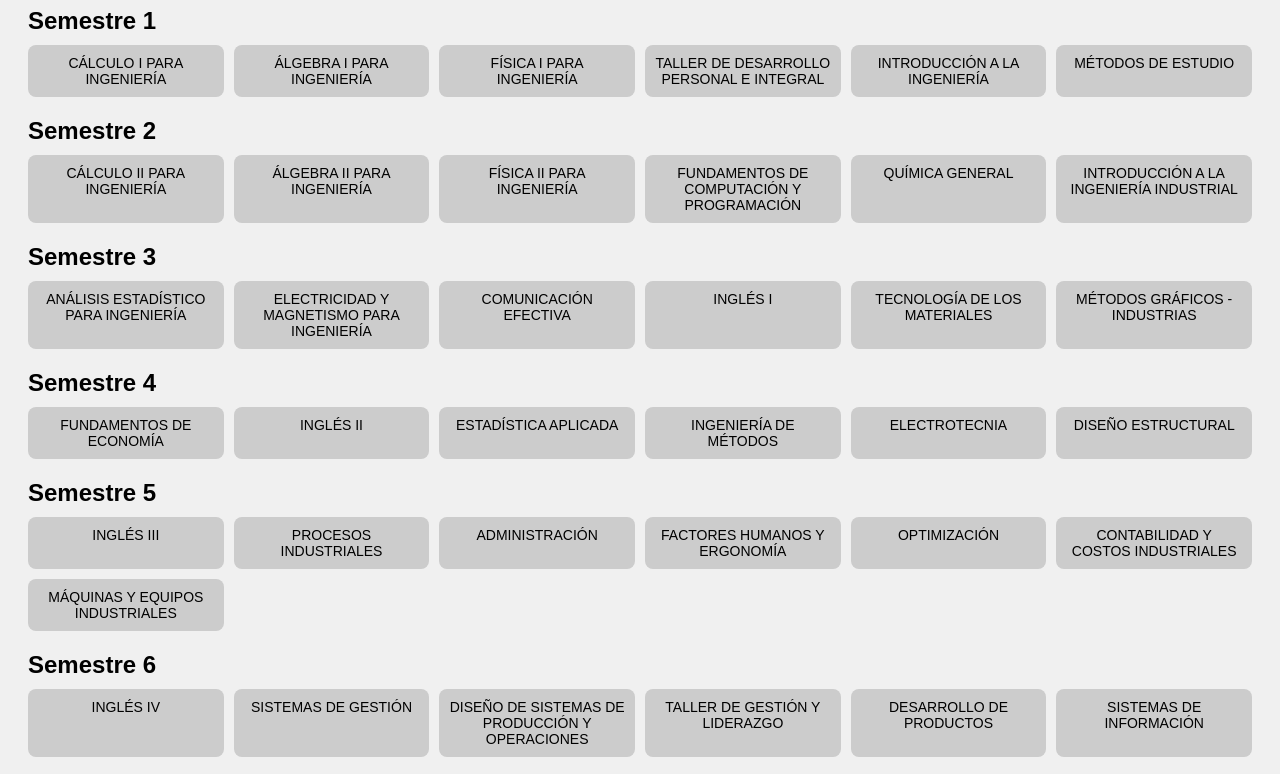
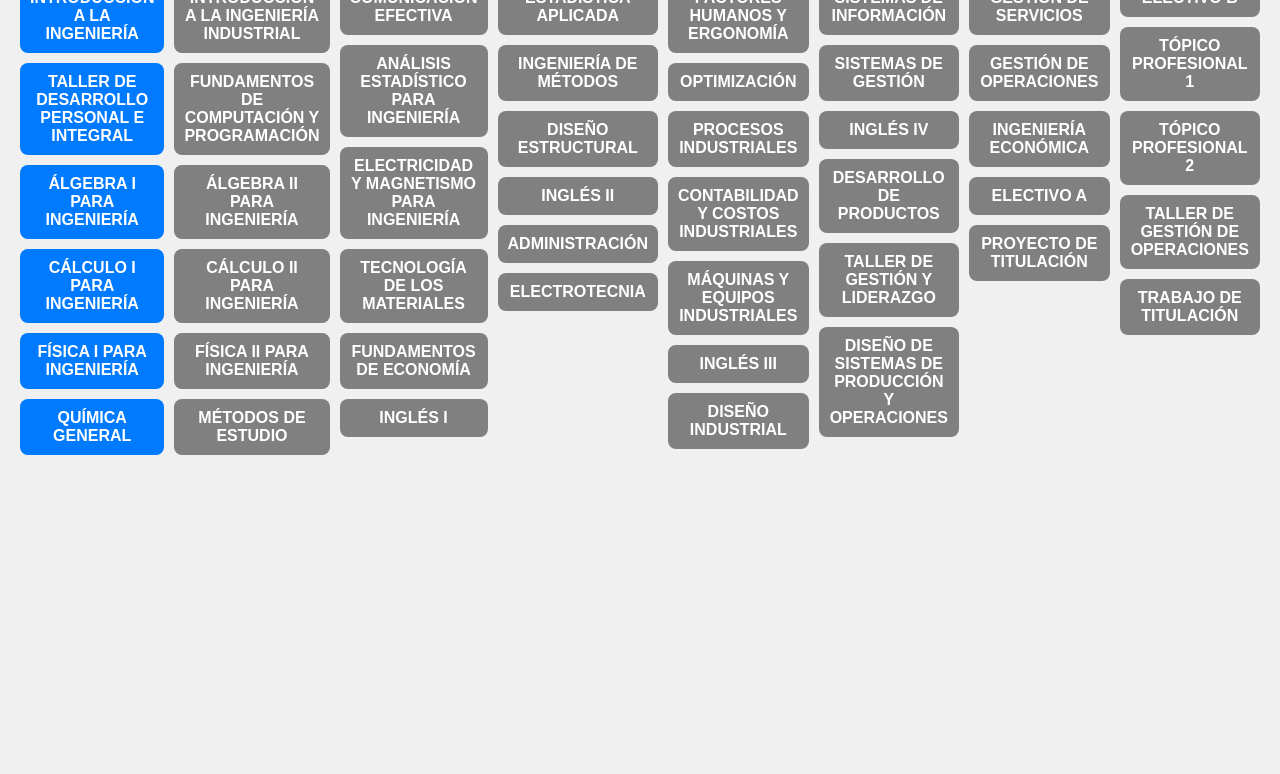
Before and after one commit to PXNDX110/malla-curricular-interactiva, a plain HTML site: page index.html in a window 1280 px wide. Shown: the part 101-875 px from the top of the page. After the commit the page ends 800 px from the top, so only its background shows below. Drawn offline with Linux system fonts and the light colour scheme.

Commit message:
Update index.html

```diff
--- a/index.html
+++ b/index.html
@@ -2,22 +2,23 @@
 <html lang="es">
 <head>
   <meta charset="UTF-8">
+  <meta name="viewport" content="width=device-width, initial-scale=1.0">
   <title>Malla Curricular Interactiva</title>
   <style>
     body {
       font-family: Arial, sans-serif;
-      background: #f0f0f0;
-      padding: 20px;
+      background-color: #f0f0f0;
+      margin: 20px;
+    }
+    .malla {
+      display: grid;
+      grid-template-columns: repeat(8, 1fr);
+      gap: 10px;
+      justify-items: center;
     }
     .semestre {
-      margin-bottom: 20px;
-    }
-    .semestre h2 {
-      margin-bottom: 10px;
-    }
-    .ramos {
-      display: grid;
-      grid-template-columns: repeat(6, 1fr);
+      display: flex;
+      flex-direction: column;
       gap: 10px;
     }
     .ramo {
@@ -25,32 +26,33 @@
       border-radius: 8px;
       text-align: center;
       cursor: pointer;
-      font-size: 14px;
-      background-color: #ccc;
+      color: white;
+      font-weight: bold;
+      transition: background-color 0.3s;
     }
-    .gris { background-color: #ccc; }
-    .azul { background-color: #8ecae6; }
-    .amarillo { background-color: #ffb703; }
-    .verde { background-color: #90be6d; }
+    .gris { background-color: gray; }
+    .azul { background-color: #007BFF; }
+    .amarillo { background-color: #FFC107; color: black; }
+    .verde { background-color: #28a745; }
   </style>
 </head>
 <body>
   <h1>Malla Curricular Interactiva</h1>
-  <div id="malla"></div>
+  <div class="malla" id="malla"></div>
 
   <script>
-    const ramosPorSemestre = [
-      ["CÁLCULO I PARA INGENIERÍA", "ÁLGEBRA I PARA INGENIERÍA", "FÍSICA I PARA INGENIERÍA", "TALLER DE DESARROLLO PERSONAL E INTEGRAL", "INTRODUCCIÓN A LA INGENIERÍA", "MÉTODOS DE ESTUDIO"],
-      ["CÁLCULO II PARA INGENIERÍA", "ÁLGEBRA II PARA INGENIERÍA", "FÍSICA II PARA INGENIERÍA", "FUNDAMENTOS DE COMPUTACIÓN Y PROGRAMACIÓN", "QUÍMICA GENERAL", "INTRODUCCIÓN A LA INGENIERÍA INDUSTRIAL"],
-      ["ANÁLISIS ESTADÍSTICO PARA INGENIERÍA", "ELECTRICIDAD Y MAGNETISMO PARA INGENIERÍA", "COMUNICACIÓN EFECTIVA", "INGLÉS I", "TECNOLOGÍA DE LOS MATERIALES", "MÉTODOS GRÁFICOS - INDUSTRIAS"],
-      ["FUNDAMENTOS DE ECONOMÍA", "INGLÉS II", "ESTADÍSTICA APLICADA", "INGENIERÍA DE MÉTODOS", "ELECTROTECNIA", "DISEÑO ESTRUCTURAL"],
-      ["INGLÉS III", "PROCESOS INDUSTRIALES", "ADMINISTRACIÓN", "FACTORES HUMANOS Y ERGONOMÍA", "OPTIMIZACIÓN", "CONTABILIDAD Y COSTOS INDUSTRIALES", "MÁQUINAS Y EQUIPOS INDUSTRIALES"],
-      ["INGLÉS IV", "SISTEMAS DE GESTIÓN", "DISEÑO DE SISTEMAS DE PRODUCCIÓN Y OPERACIONES", "TALLER DE GESTIÓN Y LIDERAZGO", "DESARROLLO DE PRODUCTOS", "SISTEMAS DE INFORMACIÓN"],
-      ["ELECTIVO A", "GESTIÓN DE OPERACIONES", "GESTIÓN DE SERVICIOS", "INGENIERÍA ECONÓMICA", "PROYECTO DE TITULACIÓN"],
-      ["ELECTIVO B", "TÓPICO PROFESIONAL I", "TÓPICO PROFESIONAL II", "TALLER DE GESTIÓN DE OPERACIONES", "TRABAJO DE TITULACIÓN"]
+    const ramos = [
+      ["INTRODUCCIÓN A LA INGENIERÍA", "TALLER DE DESARROLLO PERSONAL E INTEGRAL", "ÁLGEBRA I PARA INGENIERÍA", "CÁLCULO I PARA INGENIERÍA", "FÍSICA I PARA INGENIERÍA", "QUÍMICA GENERAL"],
+      ["INTRODUCCIÓN A LA INGENIERÍA INDUSTRIAL", "FUNDAMENTOS DE COMPUTACIÓN Y PROGRAMACIÓN", "ÁLGEBRA II PARA INGENIERÍA", "CÁLCULO II PARA INGENIERÍA", "FÍSICA II PARA INGENIERÍA", "MÉTODOS DE ESTUDIO"],
+      ["COMUNICACIÓN EFECTIVA", "ANÁLISIS ESTADÍSTICO PARA INGENIERÍA", "ELECTRICIDAD Y MAGNETISMO PARA INGENIERÍA", "TECNOLOGÍA DE LOS MATERIALES", "FUNDAMENTOS DE ECONOMÍA", "INGLÉS I"],
+      ["ESTADÍSTICA APLICADA", "INGENIERÍA DE MÉTODOS", "DISEÑO ESTRUCTURAL", "INGLÉS II", "ADMINISTRACIÓN", "ELECTROTECNIA"],
+      ["FACTORES HUMANOS Y ERGONOMÍA", "OPTIMIZACIÓN", "PROCESOS INDUSTRIALES", "CONTABILIDAD Y COSTOS INDUSTRIALES", "MÁQUINAS Y EQUIPOS INDUSTRIALES", "INGLÉS III", "DISEÑO INDUSTRIAL"],
+      ["SISTEMAS DE INFORMACIÓN", "SISTEMAS DE GESTIÓN", "INGLÉS IV", "DESARROLLO DE PRODUCTOS", "TALLER DE GESTIÓN Y LIDERAZGO", "DISEÑO DE SISTEMAS DE PRODUCCIÓN Y OPERACIONES"],
+      ["GESTIÓN DE SERVICIOS", "GESTIÓN DE OPERACIONES", "INGENIERÍA ECONÓMICA", "ELECTIVO A", "PROYECTO DE TITULACIÓN"],
+      ["ELECTIVO B", "TÓPICO PROFESIONAL 1", "TÓPICO PROFESIONAL 2", "TALLER DE GESTIÓN DE OPERACIONES", "TRABAJO DE TITULACIÓN"]
     ];
 
-    const prerrequisitos = {
+    const prerequisitos = {
       "CÁLCULO II PARA INGENIERÍA": ["CÁLCULO I PARA INGENIERÍA"],
       "ÁLGEBRA II PARA INGENIERÍA": ["ÁLGEBRA I PARA INGENIERÍA"],
       "FÍSICA II PARA INGENIERÍA": ["FÍSICA I PARA INGENIERÍA"],
@@ -61,7 +63,7 @@
       "COMUNICACIÓN EFECTIVA": ["TALLER DE DESARROLLO PERSONAL E INTEGRAL"],
       "INGLÉS I": ["MÉTODOS DE ESTUDIO"],
       "TECNOLOGÍA DE LOS MATERIALES": ["QUÍMICA GENERAL"],
-      "MÉTODOS GRÁFICOS - INDUSTRIAS": ["FUNDAMENTOS DE COMPUTACIÓN Y PROGRAMACIÓN"],
+      "MÉTODOS GRÁFICOS-INDUSTRIAS": ["FUNDAMENTOS DE COMPUTACIÓN Y PROGRAMACIÓN"],
       "FUNDAMENTOS DE ECONOMÍA": ["CÁLCULO I PARA INGENIERÍA"],
       "INGLÉS II": ["INGLÉS I"],
       "ESTADÍSTICA APLICADA": ["ANÁLISIS ESTADÍSTICO PARA INGENIERÍA"],
@@ -74,7 +76,7 @@
       "FACTORES HUMANOS Y ERGONOMÍA": ["INGENIERÍA DE MÉTODOS"],
       "OPTIMIZACIÓN": ["FUNDAMENTOS DE ECONOMÍA"],
       "CONTABILIDAD Y COSTOS INDUSTRIALES": ["FUNDAMENTOS DE ECONOMÍA"],
-      "MÁQUINAS Y EQUIPOS INDUSTRIALES": ["DISEÑO ESTRUCTURAL"],
+      "MÁQUINAS Y EQUIPOS INDUSTRIALES": ["DISEÑO INDUSTRIAL"],
       "INGLÉS IV": ["INGLÉS III"],
       "SISTEMAS DE GESTIÓN": ["ADMINISTRACIÓN"],
       "DISEÑO DE SISTEMAS DE PRODUCCIÓN Y OPERACIONES": ["MÁQUINAS Y EQUIPOS INDUSTRIALES"],
@@ -87,58 +89,53 @@
       "INGENIERÍA ECONÓMICA": ["CONTABILIDAD Y COSTOS INDUSTRIALES"],
       "PROYECTO DE TITULACIÓN": ["DISEÑO DE SISTEMAS DE PRODUCCIÓN Y OPERACIONES", "SISTEMAS DE INFORMACIÓN"],
       "ELECTIVO B": ["ELECTIVO A"],
-      "TÓPICO PROFESIONAL I": ["ELECTIVO A"],
-      "TÓPICO PROFESIONAL II": ["ELECTIVO A"],
+      "TÓPICO PROFESIONAL 1": ["ELECTIVO A"],
+      "TÓPICO PROFESIONAL 2": ["ELECTIVO A"],
       "TALLER DE GESTIÓN DE OPERACIONES": ["GESTIÓN DE OPERACIONES", "INGENIERÍA ECONÓMICA"],
       "TRABAJO DE TITULACIÓN": ["PROYECTO DE TITULACIÓN"]
-    };
-
-    const estadoSiguiente = {
-      "gris": "azul",
-      "azul": "amarillo",
-      "amarillo": "verde",
-      "verde": "azul"
     };
 
     const malla = document.getElementById("malla");
     const ramoElements = {};
 
-    ramosPorSemestre.forEach((ramos, i) => {
-      const div = document.createElement("div");
-      div.className = "semestre";
-      div.innerHTML = `<h2>Semestre ${i + 1}</h2>`;
+    ramos.forEach((semestre, colIndex) => {
+      const col = document.createElement("div");
+      col.classList.add("semestre");
+      semestre.forEach(nombre => {
+        const div = document.createElement("div");
+        div.className = "ramo gris";
+        div.textContent = nombre;
 
-      const contenedor = document.createElement("div");
-      contenedor.className = "ramos";
+        // Nivel 1 y Química en azul
+        if (colIndex === 0 || nombre === "QUÍMICA GENERAL") div.className = "ramo azul";
 
-      ramos.forEach(nombre => {
-        if (!nombre) return;
-        const ramo = document.createElement("div");
-        ramo.className = "ramo gris";
-        ramo.textContent = nombre;
-        ramo.dataset.nombre = nombre;
-        ramo.onclick = () => {
-          const actual = ramo.className.split(" ").pop();
-          const nuevo = estadoSiguiente[actual];
-          if (nuevo === "azul" && prerrequisitos[nombre]) {
-            const cumplido = prerrequisitos[nombre].every(pr => {
-              const elem = ramoElements[pr];
-              return elem && elem.classList.contains("verde");
-            });
-            if (!cumplido) {
-              alert("Debes aprobar todos los prerrequisitos primero: " + prerrequisitos[nombre].join(", "));
-              return;
-            }
+        div.onclick = () => {
+          if (div.classList.contains("azul")) {
+            div.className = "ramo amarillo";
+          } else if (div.classList.contains("amarillo")) {
+            div.className = "ramo verde";
+            actualizarRamosDisponibles();
+          } else if (div.classList.contains("verde")) {
+            div.className = "ramo gris";
           }
-          ramo.className = `ramo ${nuevo}`;
         };
-        contenedor.appendChild(ramo);
-        ramoElements[nombre] = ramo;
+
+        ramoElements[nombre] = div;
+        col.appendChild(div);
       });
+      malla.appendChild(col);
+    });
 
-      div.appendChild(contenedor);
-      malla.appendChild(div);
-    });
+    function actualizarRamosDisponibles() {
+      Object.entries(prerequisitos).forEach(([ramo, prereqs]) => {
+        if (!ramoElements[ramo]) return;
+        const div = ramoElements[ramo];
+        if (div.classList.contains("gris")) {
+          const desbloquear = prereqs.every(p => ramoElements[p]?.classList.contains("verde"));
+          if (desbloquear) div.className = "ramo azul";
+        }
+      });
+    }
   </script>
 </body>
 </html>
```
